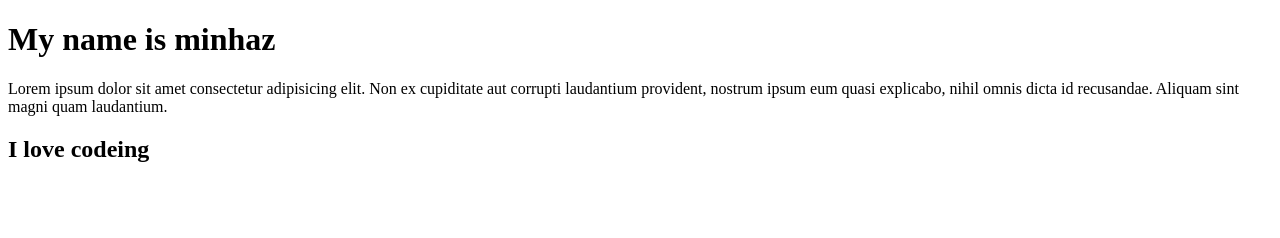
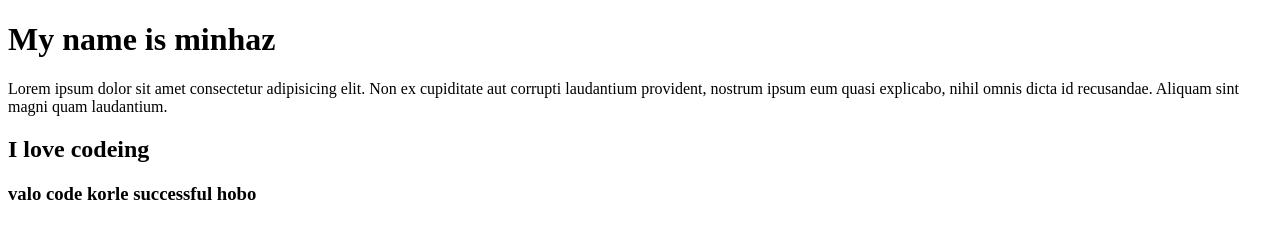
Before and after one commit to AbdullhaAlMinhaz/my-second, a plain HTML site: page index.html in a window 1280 px wide. Drawn offline with Linux system fonts and the light colour scheme.

Commit message:
Style CSS has been added

```diff
--- a/index.html
+++ b/index.html
@@ -9,5 +9,6 @@
     <h1>My name is minhaz</h1>
     <p>Lorem ipsum dolor sit amet consectetur adipisicing elit. Non ex cupiditate aut corrupti laudantium provident, nostrum ipsum eum quasi explicabo, nihil omnis dicta id recusandae. Aliquam sint magni quam laudantium.</p>
     <h2>I love codeing </h2>
+    <h3>valo code korle successful hobo</h3>
 </body>
 </html>
--- /dev/null
+++ b/style.css
@@ -0,0 +1,6 @@
+p{
+    color: aqua;
+}
+h3{
+    color: darkgreen;
+}
```
